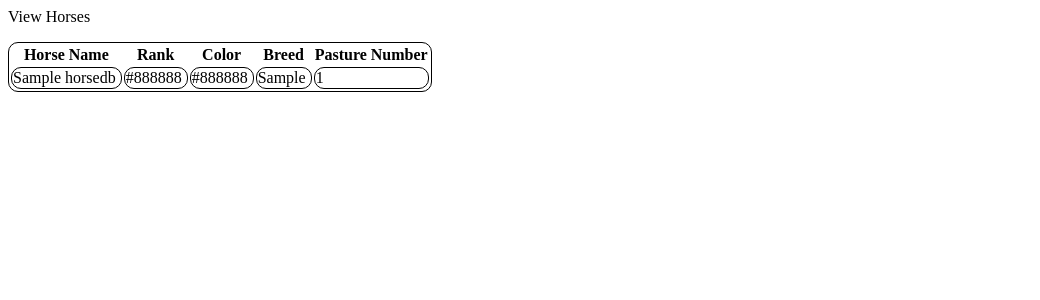
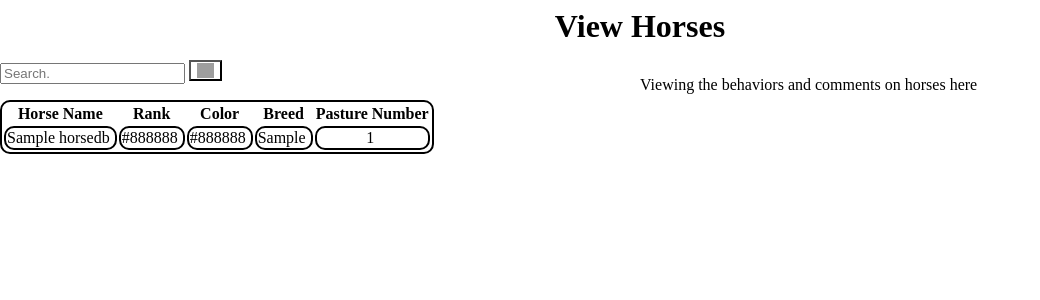
Before and after one commit to skyshane1/horsetrainersystem, a PHP site: page /viewHorse.php in a window 1280 px wide. Shown: the top 300 px of the page, without its empty margins (0-1040 px from the left). Run offline with PHP 8.4, Linux system fonts and the light colour scheme; tables that the repository leaves empty hold one stand-in row (values such as "Sample post"); grey boxes are pictures that could not be loaded.

Commit message:
Played with the css a bit, will work on it more later on

```diff
--- a/viewHorse.php
+++ b/viewHorse.php
@@ -1,17 +1,53 @@
 <html>
 <style>
 table, tr, td{
-        border: 1px solid black;
+        border: 2px solid black;
         border-radius: 10px;
     }
+.split {
+  height: 100%;
+  width: 50%;
+  position: fixed;
+  z-index: 1;
+  top: 0;
+  overflow-x: hidden;
+  padding-top: 60px;
+}
+
+/* Control the left side */
+.left {
+  left: 0;
+}
+
+/* Control the right side */
+.right {
+  right: 0;
+}
+
+/* If you want the content centered horizontally and vertically */
+.centered {
+  position: absolute;
+  top: 50%;
+  left: 50%;
+  transform: translate(-50%, -50%);
+  text-align: center;
+}
+
+
 </style>
 
-    <header>
-        <p>View Horses</p>
+    <header style='text-align:center'>
+        <h1>View Horses</h1>
     </header>
     <body>
-        <div>
-            <table>
+        <div class="split left">
+            <div class="search-container">
+                <form>
+                    <input type="text" placeholder="Search." name="search">
+                    <button type="submit" style="background-color: white;"><i class="fa fa-search"><img style="width: 17px; height: 15px" src="https://i.stack.imgur.com/xXLCA.png"></i></button>
+                </form>
+            </div>
+            <table style='text-align:center'>
                 <tr>
                     <th>Horse Name</th>
                     <th>Rank</th>
@@ -49,5 +85,8 @@ table, tr, td{
                 ?>
             </table>
         </div>
+        <div class="split right">
+            <p split>Viewing the behaviors and comments on horses here</p>
+        </div>
     </body>
 </html>
```
